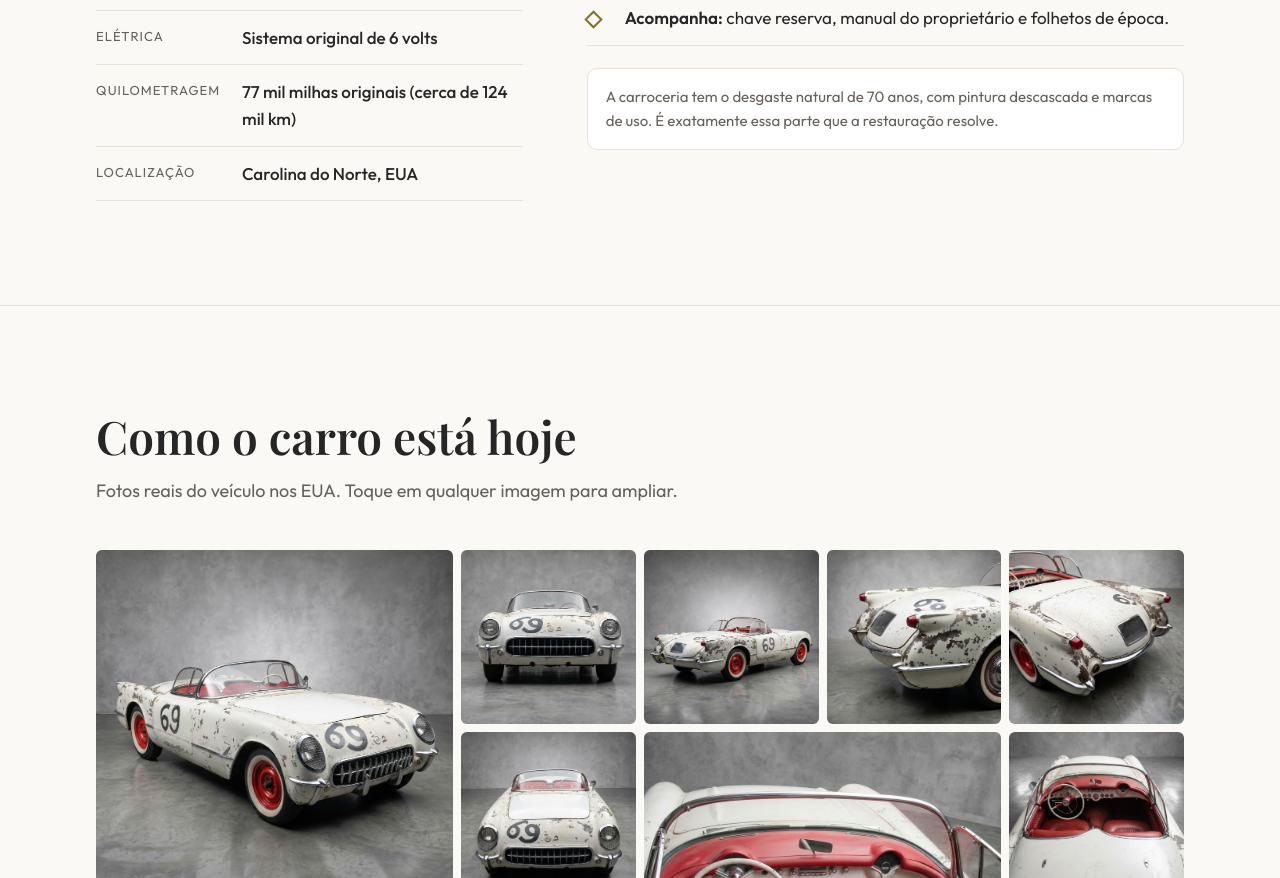
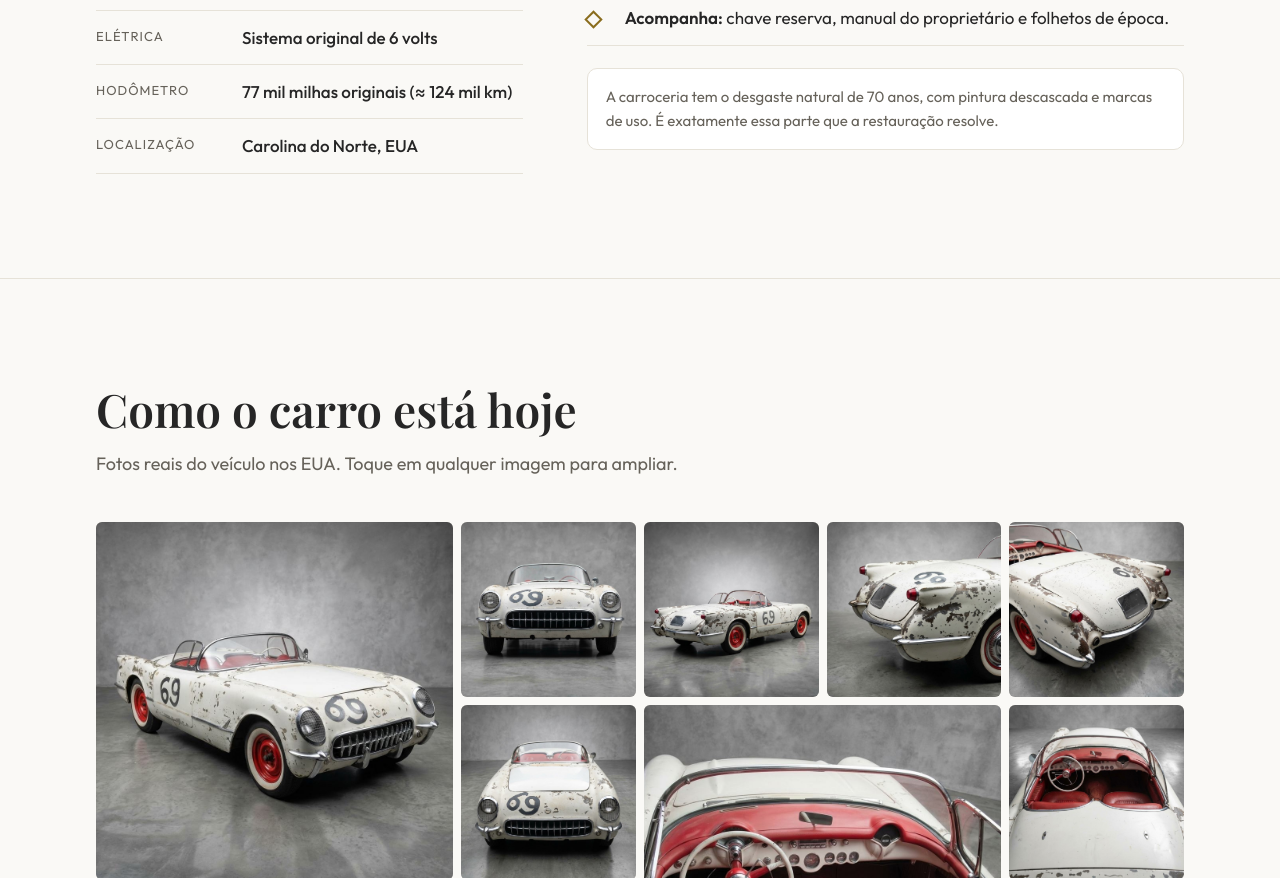
Before and after one commit to edubelino18/site-bomsenhor, a plain HTML site: page proposta/corvette-1954/index.html in a window 1280 px wide. Shown: the part 2133-3011 px from the top of the page. Drawn offline with nearby package versions, Linux system fonts and the light colour scheme; a web font is replaced by a local one.

Commit message:
Corvette 1954 proposal: shorter mileage label in the spec sheet
Co-Authored-By: Claude Opus 5.5 <noreply@anthropic.com>

```diff
--- a/proposta/corvette-1954/index.html
+++ b/proposta/corvette-1954/index.html
@@ -380,7 +380,7 @@ footer .wrap { padding-block: 22px; display: flex; flex-wrap: wrap; justify-cont
           <div><dt>Motor</dt><dd>235 ci (3,8 L) Blue Flame, seis cilindros, com três carburadores de fluxo lateral</dd></div>
           <div><dt>Câmbio</dt><dd>Powerglide automático de 2 marchas</dd></div>
           <div><dt>Elétrica</dt><dd>Sistema original de 6 volts</dd></div>
-          <div><dt>Quilometragem</dt><dd>77 mil milhas originais (cerca de 124 mil km)</dd></div>
+          <div><dt>Hodômetro</dt><dd>77 mil milhas originais (≈ 124 mil km)</dd></div>
           <div><dt>Localização</dt><dd>Carolina do Norte, EUA</dd></div>
         </dl>
       </div>
```
